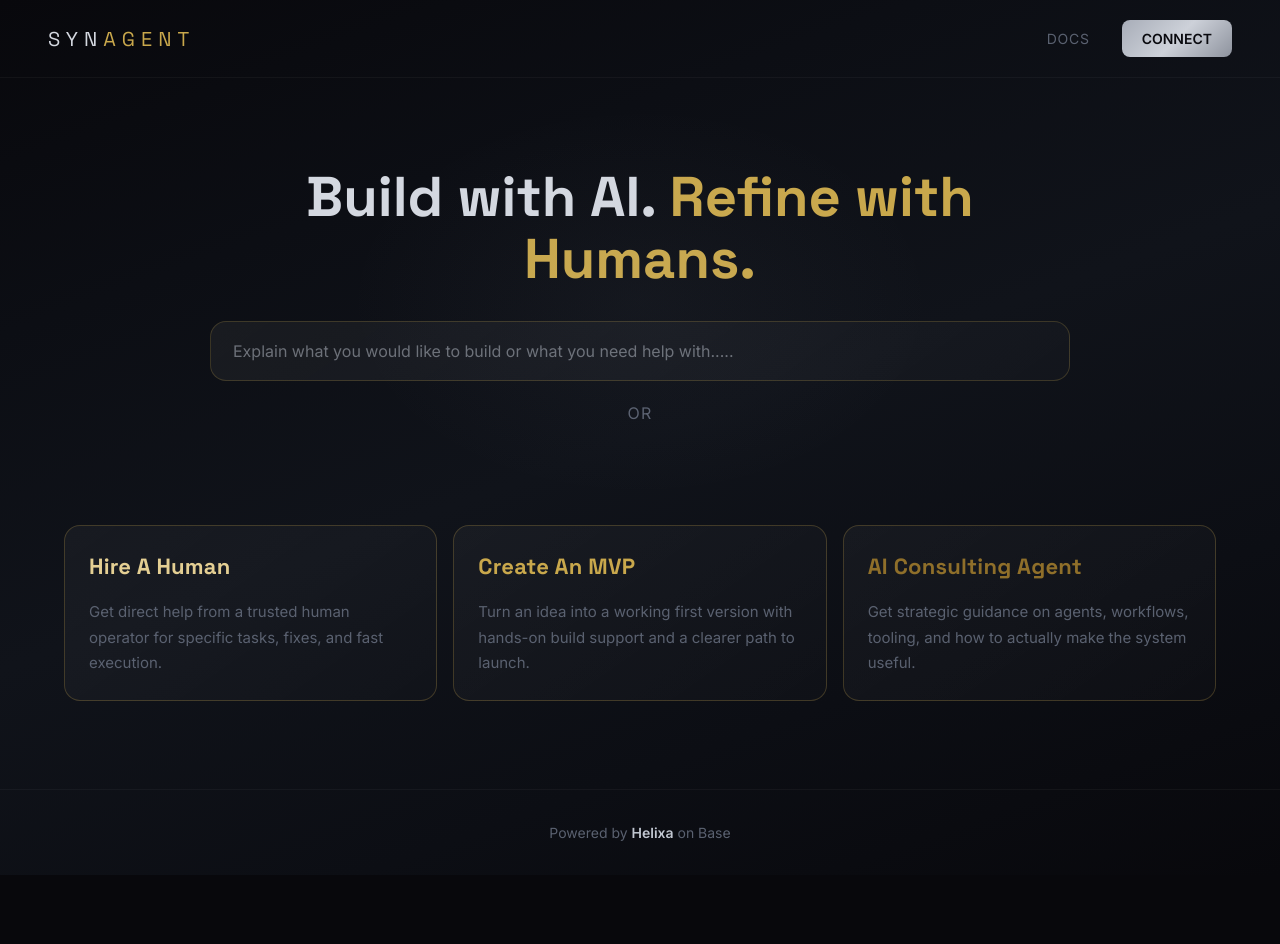
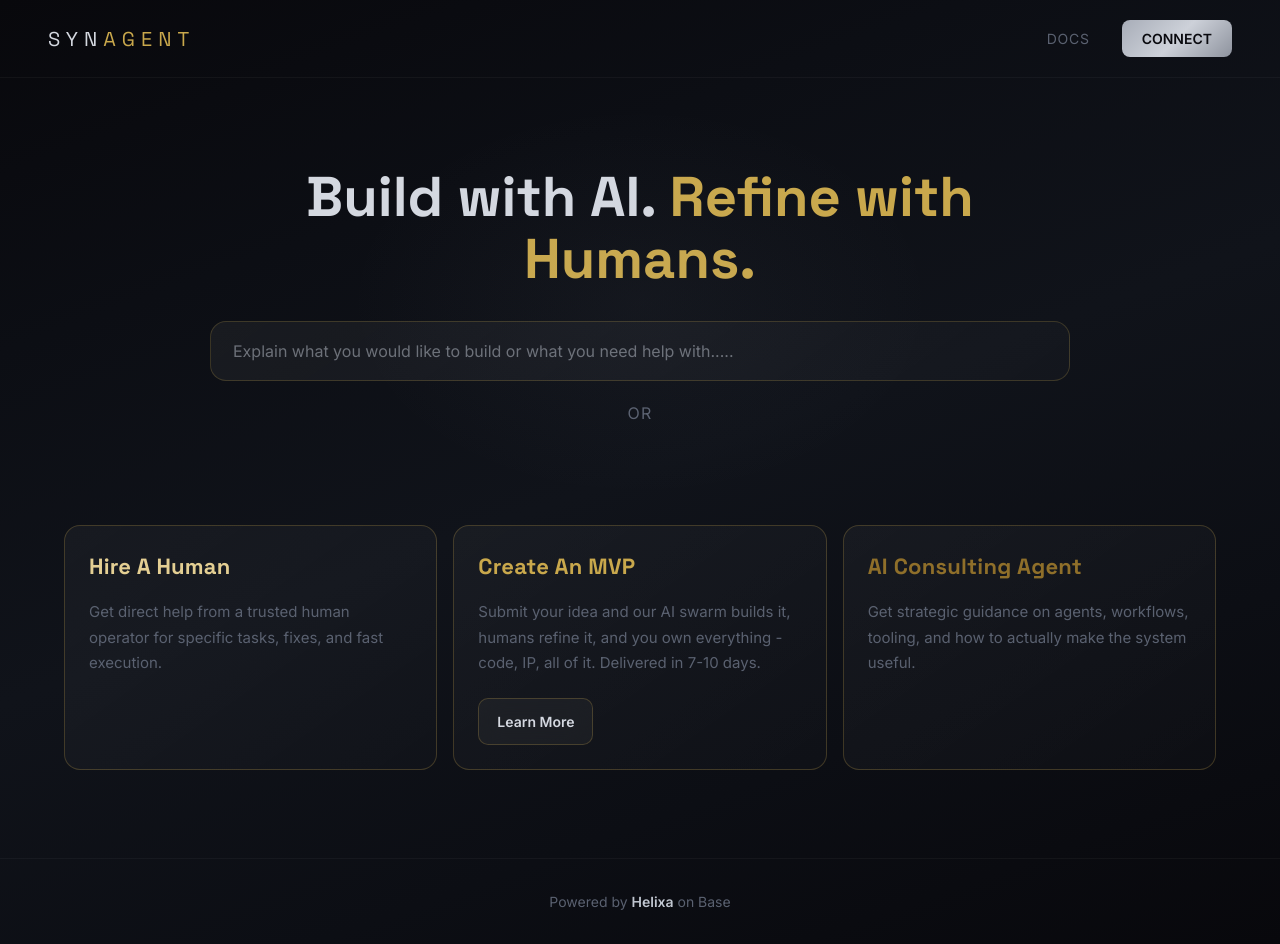
Before and after one commit to Bendr-20/synagent, a Next.js app: page / in a window 1280 px wide. Before the commit the page ends 875 px from the top, so only its background shows below. Built offline with nearby package versions, Linux system fonts and the light colour scheme.

Commit message:
Update MVP card copy and CTA

```diff
--- a/src/app/page.tsx
+++ b/src/app/page.tsx
@@ -379,8 +379,9 @@ export default function Home() {
     },
     {
       title: "Create An MVP",
-      description: "Turn an idea into a working first version with hands-on build support and a clearer path to launch.",
+      description: "Submit your idea and our AI swarm builds it, humans refine it, and you own everything - code, IP, all of it. Delivered in 7-10 days.",
       titleColor: "#c9a84c",
+      buttonText: "Learn More",
     },
     {
       title: "AI Consulting Agent",
@@ -508,6 +509,16 @@ export default function Home() {
             }}>
               {card.description}
             </p>
+            {card.buttonText && (
+              <button style={{
+                ...btnGlass,
+                marginTop: "22px",
+                padding: "12px 18px",
+                fontSize: "14px",
+              }}>
+                {card.buttonText}
+              </button>
+            )}
           </div>
         ))}
       </section>
```
